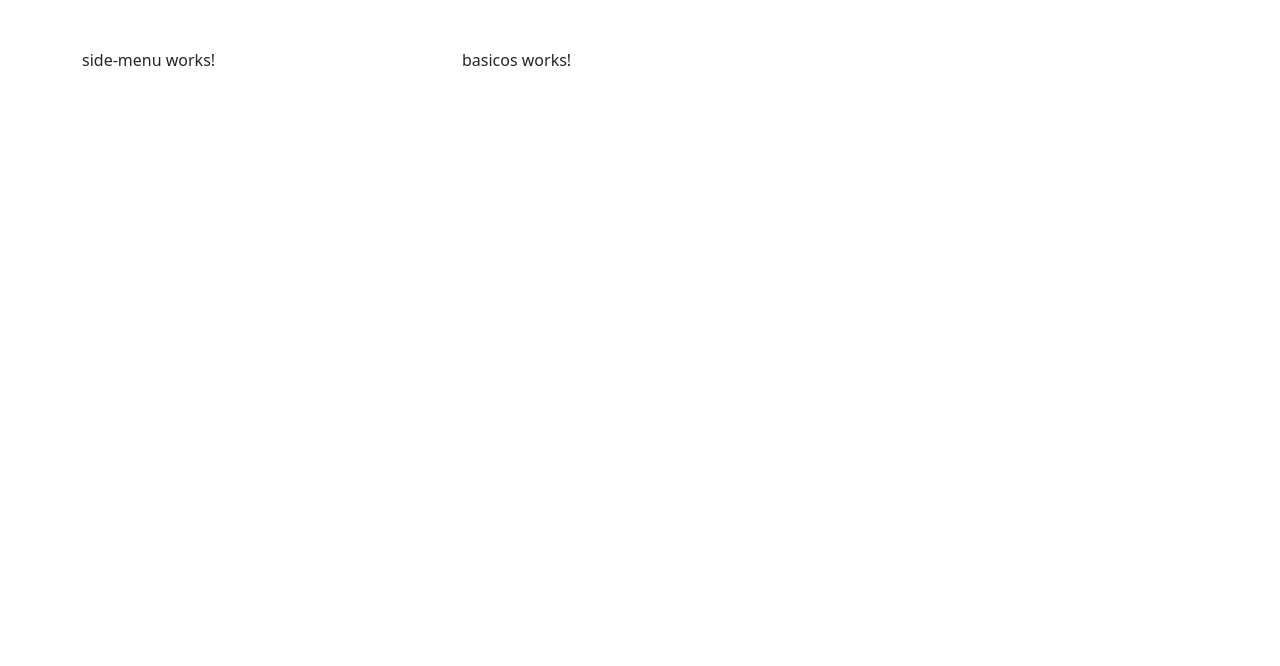
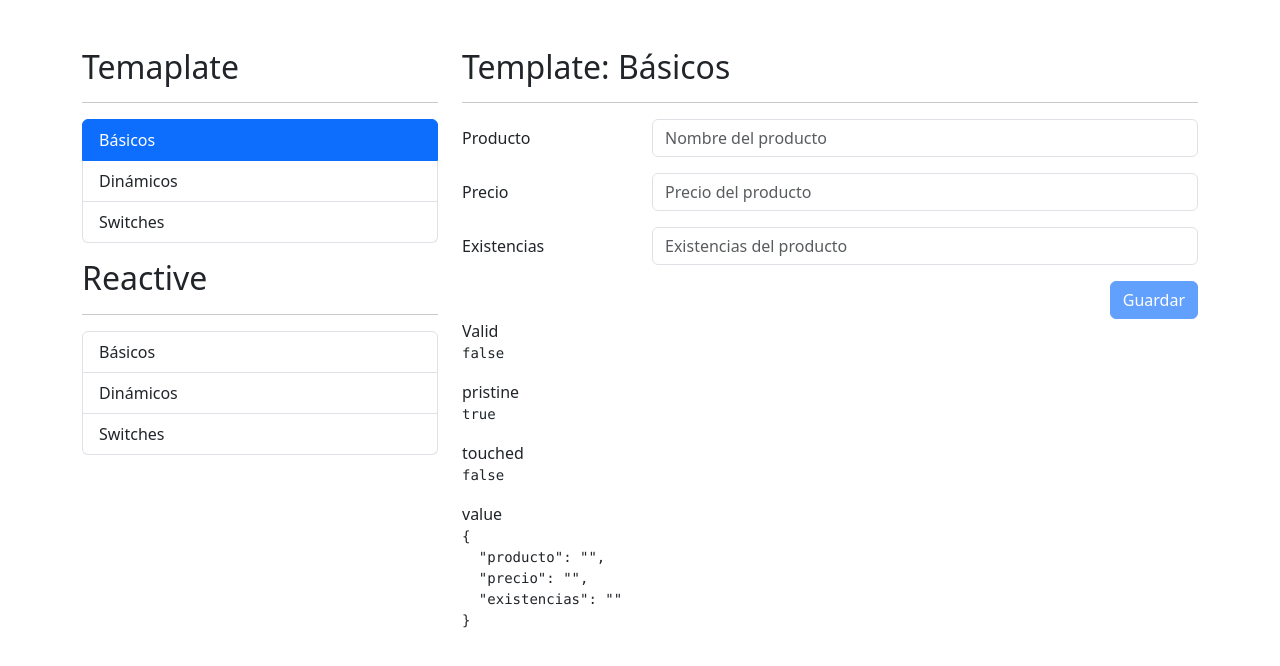
Before and after one commit to JeissonFMR/Formularios, an Angular app: page /template/basicos in a window 1280 px wide. Shown: the top 666 px of the page. Built offline with nearby package versions, Linux system fonts and the light colour scheme.

Commit message:
Form basicos-template

```diff
--- a/src/app/shared/shared.module.ts
+++ b/src/app/shared/shared.module.ts
@@ -1,6 +1,7 @@
 import { NgModule } from '@angular/core';
 import { CommonModule } from '@angular/common';
 import { SideMenuComponent } from './side-menu/side-menu.component';
+import { RouterModule } from '@angular/router';
 
 
 
@@ -9,7 +10,8 @@ import { SideMenuComponent } from './side-menu/side-menu.component';
     SideMenuComponent
   ],
   imports: [
-    CommonModule
+    CommonModule,
+    RouterModule
   ],
   exports: [
     SideMenuComponent
--- a/src/app/shared/side-menu/side-menu.component.html
+++ b/src/app/shared/side-menu/side-menu.component.html
@@ -1 +1,16 @@
-<p>side-menu works!</p>
+<h2>Temaplate</h2>
+<hr>
+
+<ul class="list-group">
+  <li *ngFor="let item of templateMenu" class="list-group-item" [routerLink]="[item.ruta]" routerLinkActive="active">
+    {{item.texto}}</li>
+</ul>
+
+
+<h2 class="mt-3">Reactive</h2>
+<hr>
+
+<ul class="list-group">
+  <li *ngFor="let item of reactiveteMenu" class="list-group-item" [routerLink]="[item.ruta]" routerLinkActive="active">
+    {{item.texto}}</li>
+</ul>
--- a/src/app/shared/side-menu/side-menu.component.ts
+++ b/src/app/shared/side-menu/side-menu.component.ts
@@ -1,4 +1,9 @@
 import { Component } from '@angular/core';
+
+interface MenuItem {
+  texto: string;
+  ruta: string
+}
 
 @Component({
   selector: 'app-side-menu',
@@ -6,5 +11,34 @@ import { Component } from '@angular/core';
   styleUrls: ['./side-menu.component.css']
 })
 export class SideMenuComponent {
+  templateMenu: MenuItem[] = [
+    {
+      texto: 'Básicos',
+      ruta: '/template/basicos'
+    },
+    {
+      texto: 'Dinámicos',
+      ruta: '/template/dinamicos'
+    },
+    {
+      texto: 'Switches',
+      ruta: '/template/switches'
+    },
+  ];
+
+  reactiveteMenu: MenuItem[] = [
+    {
+      texto: 'Básicos',
+      ruta: '/reactive/basicos'
+    },
+    {
+      texto: 'Dinámicos',
+      ruta: '/reactive/dinamicos'
+    },
+    {
+      texto: 'Switches',
+      ruta: '/reactive/switches'
+    },
+  ];
 
 }
--- a/src/app/template/basicos/basicos.component.html
+++ b/src/app/template/basicos/basicos.component.html
@@ -1 +1,73 @@
-<p>basicos works!</p>
+<h2>Template: Básicos</h2>
+<hr>
+
+<div class="row">
+  <div class="col">
+
+    <form (ngSubmit)="guardar(miFormulario)" #miFormulario="ngForm" autocomplete="off">
+
+      <!-- CAMPO DE PRODUCTO -->
+      <div class="mb-3 row">
+        <label class="col-sm-3 col-form-label">Producto</label>
+        <div class="col-sm-9">
+          <input ngModel name="producto" type="text" class="form-control" placeholder="Nombre del producto" required
+            minlength="3">
+
+          <span class="form-text text-danger"
+            *ngIf="miFormulario.controls['producto']?.invalid && miFormulario.controls['producto'].touched">Debe ser de
+            tres
+            letras</span>
+
+        </div>
+      </div>
+
+      <!-- CAMPO DE PRECIO -->
+      <div class="mb-3 row">
+        <label class="col-sm-3 col-form-label">Precio</label>
+        <div class="col-sm-9">
+
+          <input ngModel name="precio" type="number" class="form-control" placeholder="Precio del producto" required>
+
+
+          <span class="form-text text-danger"
+            *ngIf="miFormulario.controls['precio']?.touched  && miFormulario.controls['precio']?.value < 0">EL precio
+            debe ser de
+            0 o mayor</span>
+        </div>
+      </div>
+
+      <!-- CAMPO DE EXISTENCIAS -->
+      <div class="mb-3 row">
+        <label class="col-sm-3 col-form-label">Existencias</label>
+        <div class="col-sm-9">
+          <input ngModel name="existencias" type="number" class="form-control" placeholder="Existencias del producto"
+            appDirectUno [minimo]="0" required>
+        </div>
+      </div>
+
+      <div class="row">
+        <div class="col">
+          <button type="submit" class="btn btn-primary float-end" [disabled]="miFormulario.invalid">Guardar</button>
+        </div>
+      </div>
+    </form>
+
+  </div>
+</div>
+
+
+<div class="row">
+  <div class="col">
+    <span>Valid</span>
+    <pre>{{miFormulario.valid }}</pre>
+
+    <span>pristine</span>
+    <pre>{{miFormulario.pristine }}</pre>
+
+    <span>touched</span>
+    <pre>{{miFormulario.touched }}</pre>
+
+    <span>value</span>
+    <pre>{{miFormulario.value | json }}</pre>
+  </div>
+</div>
--- a/src/app/template/basicos/basicos.component.ts
+++ b/src/app/template/basicos/basicos.component.ts
@@ -1,4 +1,5 @@
-import { Component } from '@angular/core';
+import { Component, ViewChild } from '@angular/core';
+import { NgForm } from '@angular/forms';
 
 @Component({
   selector: 'app-basicos',
@@ -7,4 +8,13 @@ import { Component } from '@angular/core';
 })
 export class BasicosComponent {
 
+  // @ViewChild('miFormulario') miFormulario!: NgForm
+
+
+
+  guardar(miFormulario: NgForm) {
+    // console.log(miFormulario);
+    console.log('Correcto');
+    miFormulario.resetForm();
+  }
 }
--- /dev/null
+++ b/src/app/template/directivas/direct-uno.directive.ts
@@ -0,0 +1,25 @@
+import { Directive, Input } from '@angular/core';
+import { AbstractControl, FormControl, NG_VALIDATORS, ValidationErrors, Validator } from '@angular/forms';
+
+@Directive({
+  selector: '[appDirectUno] [ngModel]',
+  providers: [{
+    provide: NG_VALIDATORS,
+    useExisting: DirectUnoDirective,
+    multi: true
+  }]
+})
+export class DirectUnoDirective implements Validator {
+
+
+  @Input() minimo!: number
+  constructor() { }
+
+  validate(control: FormControl): ValidationErrors | null {
+    const inputValue = control.value;
+    // console.log(inputValue);
+    // console.log('minimo', this.minimo);
+    return (inputValue < this.minimo) ? { 'custommin': true } : null
+  }
+
+}
```
Also changed, not shown: src/app/template/template.module.ts (+6 -2 lines), 1 other file (tests, documents, lock files or other folders).
